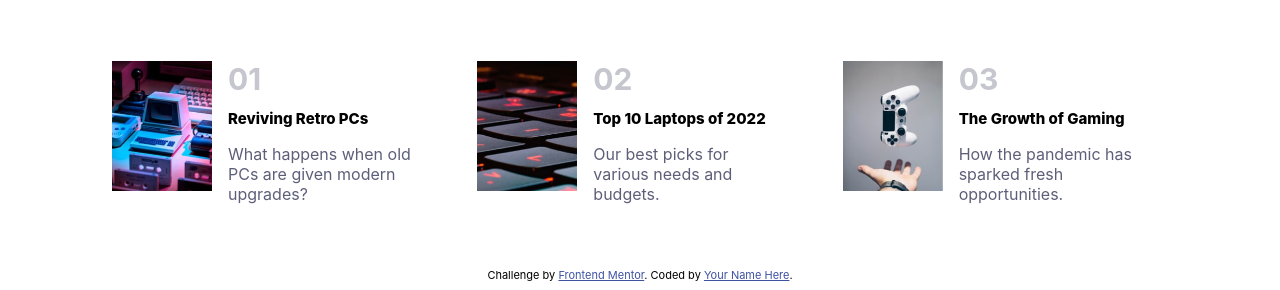
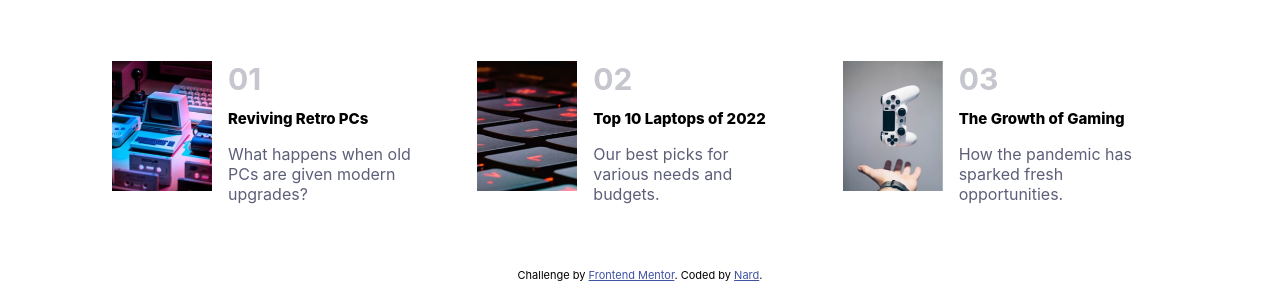
Before and after one commit to CocoShesh/news-homepage-main, a plain HTML site: page index.html in a window 1280 px wide. Shown: the part 748-1038 px from the top of the page. Drawn offline with Linux system fonts and the light colour scheme.

Commit message:
Update index.html

```diff
--- a/index.html
+++ b/index.html
@@ -159,7 +159,7 @@
         Challenge by
         <a href="https://www.frontendmentor.io?ref=challenge" target="_blank"
           >Frontend Mentor</a
-        >. Coded by <a href="#">Your Name Here</a>.
+        >. Coded by <a href="#">Nard</a>.
       </div>
     </footer>
     <script src="index.js"></script>
```
